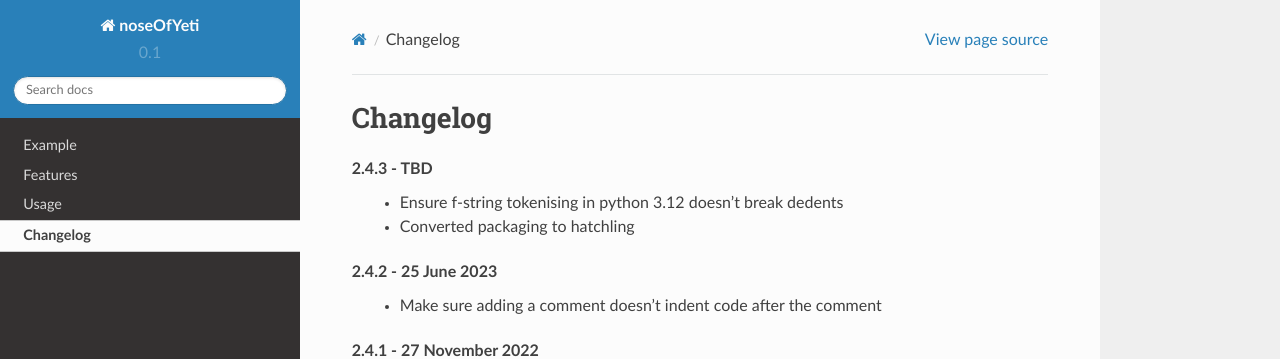
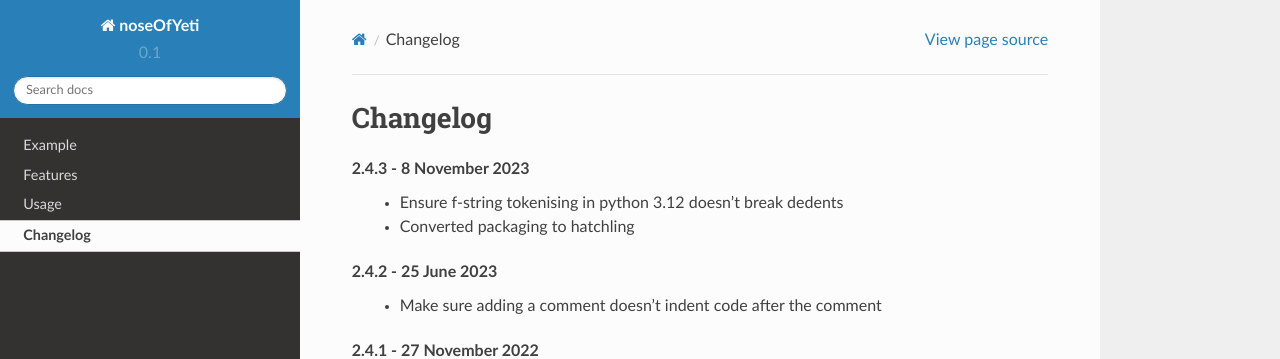
Before and after one commit to delfick/nose-of-yeti, a Sphinx documentation site: the page built from docs/api/changelog.rst, in a window 1280 px wide and 900 px high. Shown: the top 359 px of the window. Built offline with Sphinx 7.4.7 and the Read the Docs theme 2.0.0, drawn with Linux system fonts in a browser that asks for light colours.

```diff
--- a/docs/api/changelog.rst
+++ b/docs/api/changelog.rst
@@ -5,7 +5,7 @@ Changelog
 
 .. _release-2.4.3:
 
-2.4.3 - TBD
+2.4.3 - 8 November 2023
     * Ensure f-string tokenising in python 3.12 doesn't break dedents
     * Converted packaging to hatchling
 
--- a/noseOfYeti/version.py
+++ b/noseOfYeti/version.py
@@ -1 +1 @@
-VERSION = "2.4.2"
+VERSION = "2.4.3"
```
